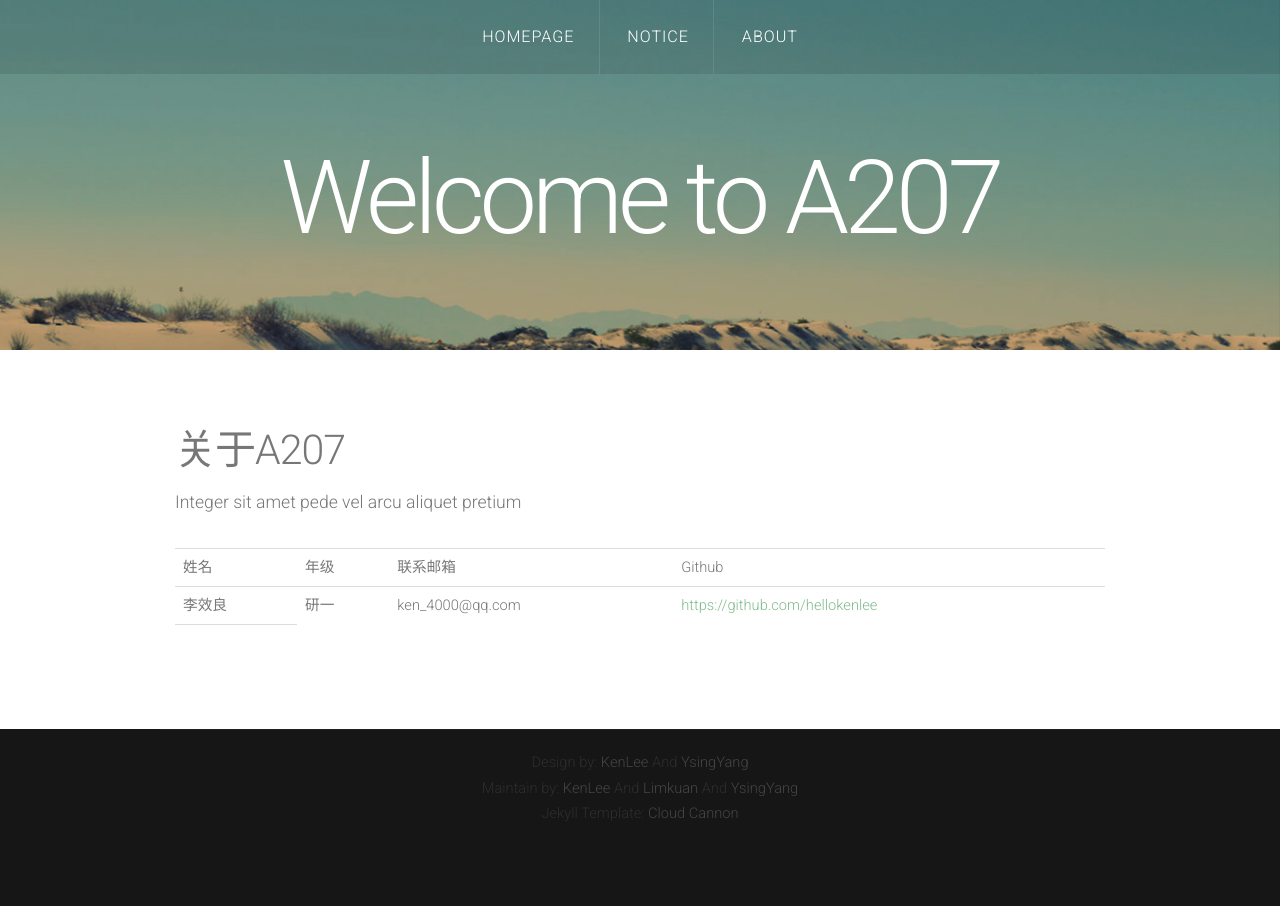
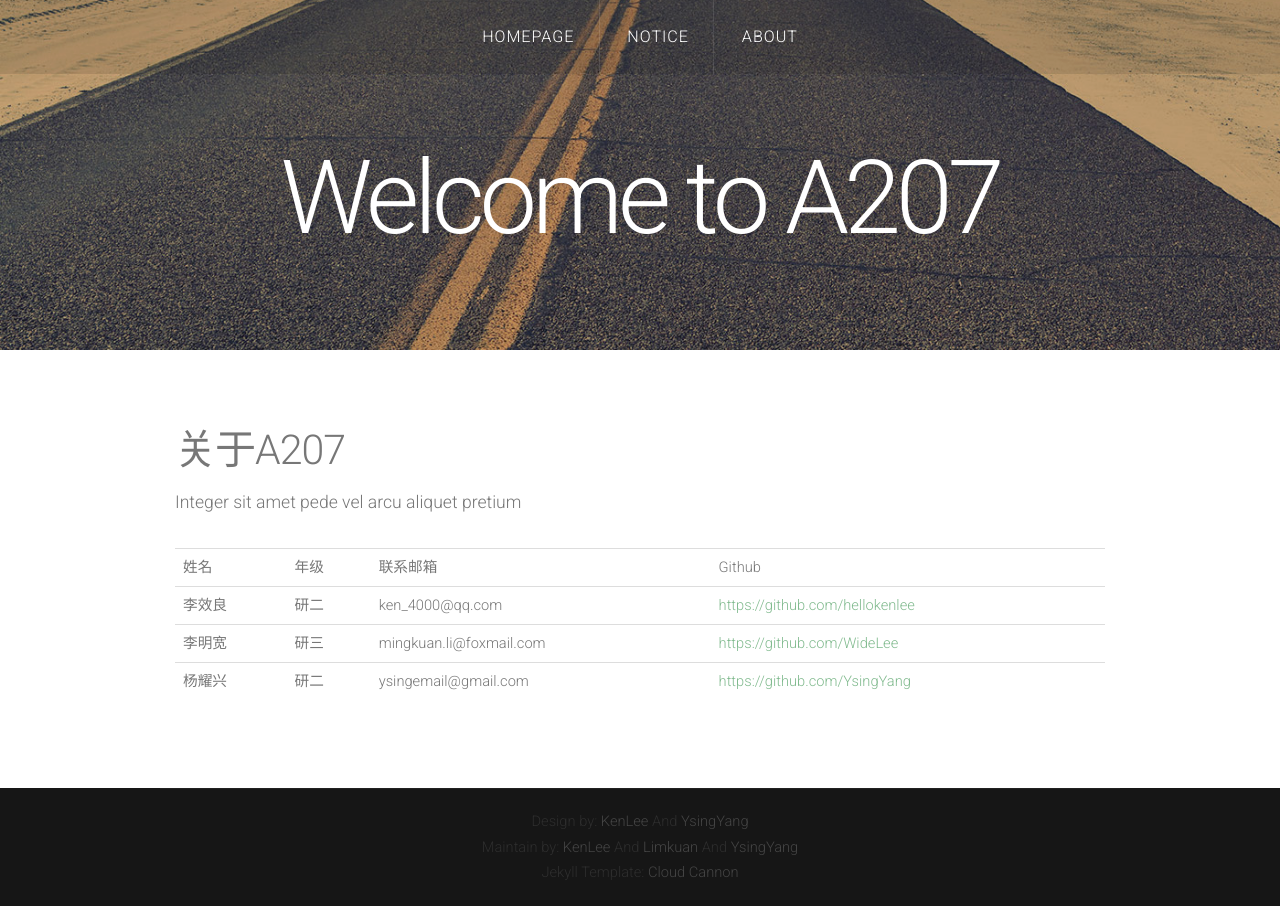
Before and after one commit to sysua207/sysua207.github.io, a Jekyll site: the page built from no-sidebar.html, in a window 1280 px wide. Built offline with Jekyll 4.4.1, drawn with Linux system fonts in a browser that asks for light colours; nearby versions of some CDN libraries.

Commit message:
[增加] 成员

```diff
--- a/no-sidebar.html
+++ b/no-sidebar.html
@@ -19,13 +19,21 @@
 					</tr>
 					<tr>
 						<td>李效良</td>
-						<td>研一</td>
+						<td>研二</td>
 						<td>ken_4000@qq.com</td>
 						<td><a href="https://github.com/hellokenlee">https://github.com/hellokenlee</a></td>
 					</tr>
 					<tr>
-						<td>
+						<td>李明宽</td>
+						<td>研三</td>
+						<td>mingkuan.li@foxmail.com</td>
+						<td><a href="https://github.com/WideLee">https://github.com/WideLee</a></td>
 					</tr>
+					<tr>
+						<td>杨耀兴</td>
+						<td>研二</td>
+						<td>ysingemail@gmail.com</td>
+						<td><a href="https://github.com/YsingYang">https://github.com/YsingYang</a></td>
 
 				</table>
 
```
